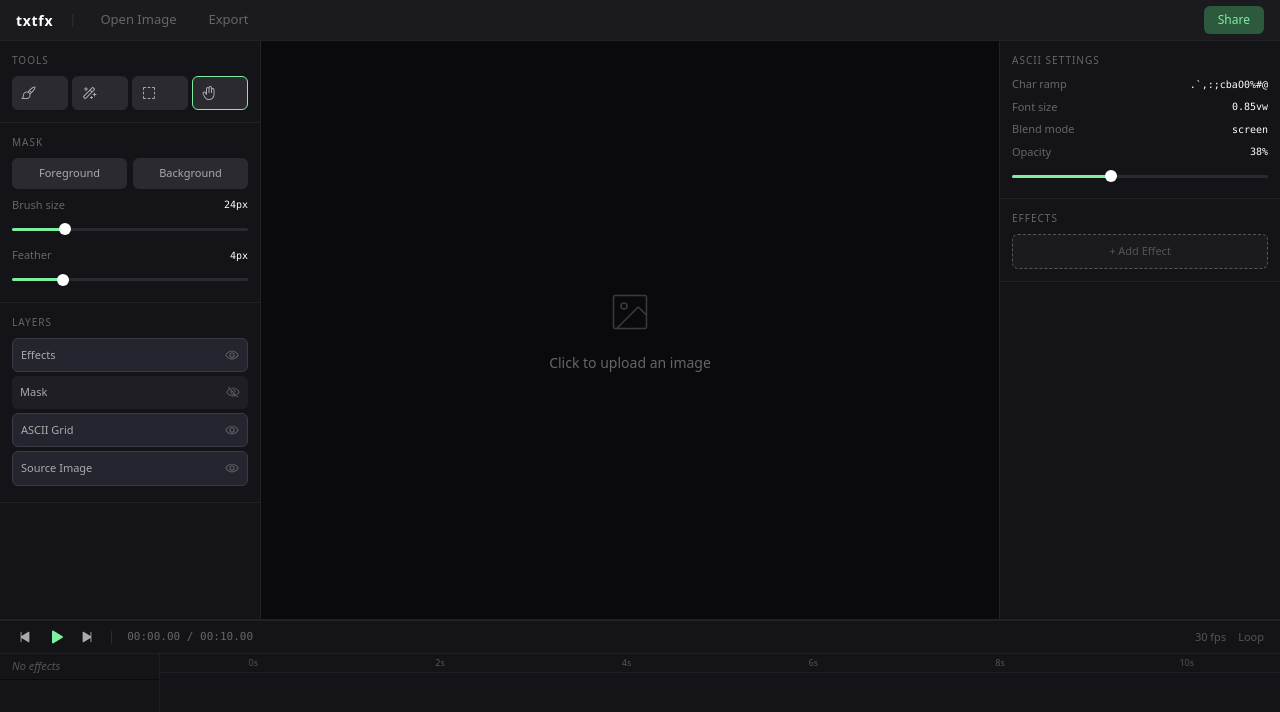
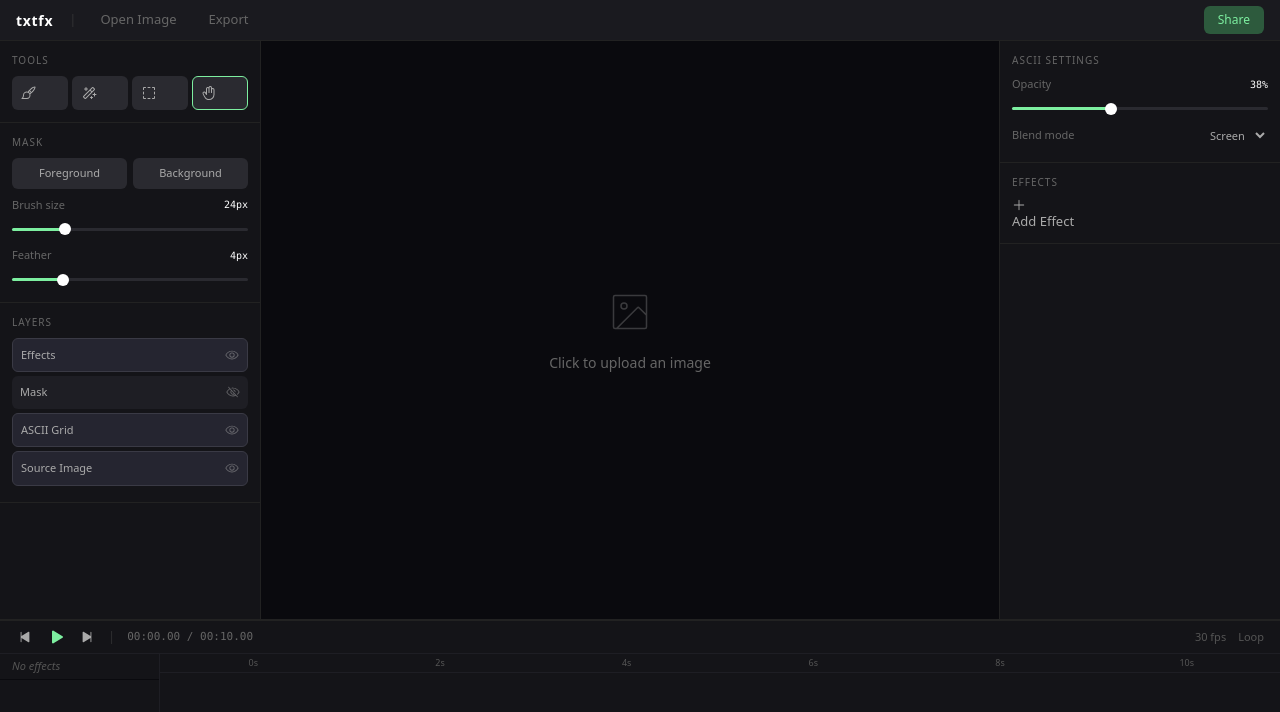
Before and after one commit to Wavefire5201/txtfx, a Next.js app: page /editor in a window 1280 px wide. Shown: the top 712 px of the page. Built offline with nearby package versions, Linux system fonts and the light colour scheme.

Commit message:
feat: add per-effect parameter controls in PropertiesPanel
Renders slider/select/toggle/text controls from each effect's
getControls() descriptors. Effect cards are now expandable with
caret toggle, Phosphor icons per effect type, and inline remove.

```diff
--- a/src/components/editor/PropertiesPanel.tsx
+++ b/src/components/editor/PropertiesPanel.tsx
@@ -1,14 +1,154 @@
 "use client";
 
+import { useState } from "react";
 import * as Switch from "@radix-ui/react-switch";
 import * as Slider from "@radix-ui/react-slider";
 import { useEditorStore } from "@/lib/store";
-import { EFFECT_LABELS, type EffectType } from "@/engine/effects";
+import { createEffect, EFFECT_LABELS, type EffectType } from "@/engine/effects";
+import type { ControlDescriptor } from "@/engine/effects/types";
+import {
+  CaretDown,
+  CaretRight,
+  Trash,
+  Plus,
+  Sparkle,
+  Drop,
+  Flame,
+  Snowflake,
+  Lightning,
+  ShootingStar,
+  CloudRain,
+  Waves,
+  Keyboard,
+  Terminal,
+  Fire,
+  Gear,
+} from "@phosphor-icons/react";
 
 const ALL_EFFECT_TYPES: EffectType[] = [
   "twinkle", "meteor", "rain", "snow", "fire", "matrix",
   "waves", "glitch", "typewriter", "decode", "firework", "custom-emitter",
 ];
+
+const EFFECT_ICONS: Record<EffectType, React.ReactNode> = {
+  twinkle: <Sparkle size={14} />,
+  meteor: <ShootingStar size={14} />,
+  rain: <CloudRain size={14} />,
+  snow: <Snowflake size={14} />,
+  fire: <Flame size={14} />,
+  matrix: <Terminal size={14} />,
+  waves: <Waves size={14} />,
+  glitch: <Lightning size={14} />,
+  typewriter: <Keyboard size={14} />,
+  decode: <Terminal size={14} />,
+  firework: <Fire size={14} />,
+  "custom-emitter": <Gear size={14} />,
+};
+
+// Cache controls per effect type so we don't re-create instances every render
+const controlsCache = new Map<EffectType, ControlDescriptor[]>();
+function getControlsForType(type: EffectType): ControlDescriptor[] {
+  if (!controlsCache.has(type)) {
+    const instance = createEffect(type);
+    controlsCache.set(type, instance.getControls());
+  }
+  return controlsCache.get(type)!;
+}
+
+function EffectControl({
+  descriptor,
+  value,
+  onChange,
+}: {
+  descriptor: ControlDescriptor;
+  value: unknown;
+  onChange: (key: string, val: unknown) => void;
+}) {
+  const current = value ?? descriptor.defaultValue;
+
+  if (descriptor.type === "slider") {
+    const numVal = typeof current === "number" ? current : Number(descriptor.defaultValue);
+    return (
+      <div className="effect-control">
+        <div className="prop-row">
+          <span className="prop-label">{descriptor.label}</span>
+          <span className="prop-value">
+            {Number.isInteger(descriptor.step ?? 1) ? numVal : numVal.toFixed(2)}
+          </span>
+        </div>
+        <Slider.Root
+          className="slider-root"
+          value={[numVal]}
+          min={descriptor.min ?? 0}
+          max={descriptor.max ?? 100}
+          step={descriptor.step ?? 1}
+          onValueChange={([v]) => onChange(descriptor.key, v)}
+        >
+          <Slider.Track className="slider-track">
+            <Slider.Range className="slider-range" />
+          </Slider.Track>
+          <Slider.Thumb className="slider-thumb" />
+        </Slider.Root>
+      </div>
+    );
+  }
+
+  if (descriptor.type === "select" && descriptor.options) {
+    return (
+      <div className="effect-control">
+        <div className="prop-row">
+          <span className="prop-label">{descriptor.label}</span>
+          <select
+            className="effect-select"
+            value={String(current)}
+            onChange={(e) => onChange(descriptor.key, e.target.value)}
+          >
+            {descriptor.options.map((opt) => (
+              <option key={opt.value} value={opt.value}>
+                {opt.label}
+              </option>
+            ))}
+          </select>
+        </div>
+      </div>
+    );
+  }
+
+  if (descriptor.type === "toggle") {
+    return (
+      <div className="effect-control">
+        <div className="prop-row">
+          <span className="prop-label">{descriptor.label}</span>
+          <Switch.Root
+            className="switch-root"
+            checked={Boolean(current)}
+            onCheckedChange={(checked) => onChange(descriptor.key, checked)}
+          >
+            <Switch.Thumb className="switch-thumb" />
+          </Switch.Root>
+        </div>
+      </div>
+    );
+  }
+
+  if (descriptor.type === "text") {
+    return (
+      <div className="effect-control">
+        <div className="prop-row">
+          <span className="prop-label">{descriptor.label}</span>
+          <input
+            className="effect-text-input"
+            type="text"
+            value={String(current)}
+            onChange={(e) => onChange(descriptor.key, e.target.value)}
+          />
+        </div>
+      </div>
+    );
+  }
+
+  return null;
+}
 
 export function PropertiesPanel() {
   const scene = useEditorStore((s) => s.scene);
@@ -17,23 +157,16 @@ export function PropertiesPanel() {
   const toggleEffect = useEditorStore((s) => s.toggleEffect);
   const removeEffect = useEditorStore((s) => s.removeEffect);
   const updateEffect = useEditorStore((s) => s.updateEffect);
+  const updateEffectParams = useEditorStore((s) => s.updateEffectParams);
+  const expandedEffects = useEditorStore((s) => s.expandedEffects);
+  const toggleExpandEffect = useEditorStore((s) => s.toggleExpandEffect);
+
+  const [addMenuOpen, setAddMenuOpen] = useState(false);
 
   return (
-    <div className="panel">
+    <div className="panel properties-panel">
       <div className="panel-section">
         <div className="panel-label">ASCII Settings</div>
-        <div className="prop-row">
-          <span className="prop-label">Char ramp</span>
-          <span className="prop-value">{scene.ascii.ramp}</span>
-        </div>
-        <div className="prop-row">
-          <span className="prop-label">Font size</span>
-          <span className="prop-value">{scene.ascii.fontSize}</span>
-        </div>
-        <div className="prop-row">
-          <span className="prop-label">Blend mode</span>
-          <span className="prop-value">{scene.ascii.blendMode}</span>
-        </div>
         <div className="prop-row">
           <span className="prop-label">Opacity</span>
           <span className="prop-value">{Math.round(scene.ascii.opacity * 100)}%</span>
@@ -51,18 +184,49 @@ export function PropertiesPanel() {
           </Slider.Track>
           <Slider.Thumb className="slider-thumb" />
         </Slider.Root>
+
+        <div className="prop-row" style={{ marginTop: 8 }}>
+          <span className="prop-label">Blend mode</span>
+          <select
+            className="effect-select"
+            value={scene.ascii.blendMode}
+            onChange={(e) => updateAscii({ blendMode: e.target.value })}
+          >
+            <option value="screen">Screen</option>
+            <option value="overlay">Overlay</option>
+            <option value="multiply">Multiply</option>
+            <option value="normal">Normal</option>
+          </select>
+        </div>
       </div>
 
-      <div className="panel-section" style={{ flex: 1 }}>
+      <div className="panel-section panel-section--effects">
         <div className="panel-label">Effects</div>
+        <div className="effects-list">
           {scene.effects.map((fx) => {
             const meta = EFFECT_LABELS[fx.type];
+            const isExpanded = expandedEffects.has(fx.id);
+            const controls = getControlsForType(fx.type);
+
             return (
-            <div key={fx.id} className="effect-card">
-              <div className="effect-card-header">
-                <span style={{ color: fx.enabled ? "var(--text-bright)" : "var(--text-dim)" }}>
+              <div key={fx.id} className={`effect-card ${isExpanded ? "effect-card--expanded" : ""}`}>
+                <div
+                  className="effect-card-header"
+                  onClick={() => toggleExpandEffect(fx.id)}
+                >
+                  <div className="effect-card-title">
+                    <span className="effect-card-caret">
+                      {isExpanded ? <CaretDown size={10} /> : <CaretRight size={10} />}
+                    </span>
+                    <span className="effect-card-icon">{EFFECT_ICONS[fx.type]}</span>
+                    <span
+                      className="effect-card-name"
+                      style={{ color: fx.enabled ? "var(--text-bright)" : "var(--text-dim)" }}
+                    >
                       {meta.label}
                     </span>
+                  </div>
+                  <div className="effect-card-actions" onClick={(e) => e.stopPropagation()}>
                     <Switch.Root
                       className="switch-root"
                       checked={fx.enabled}
@@ -71,67 +235,77 @@ export function PropertiesPanel() {
                       <Switch.Thumb className="switch-thumb" />
                     </Switch.Root>
                   </div>
-              <div className="effect-card-meta">
+                </div>
+
+                {isExpanded && (
+                  <div className="effect-card-body">
+                    <div className="effect-card-region">
+                      <span className="prop-label">Region</span>
                       <select
+                        className="effect-select"
                         value={fx.maskRegion}
-                  onChange={(e) => updateEffect(fx.id, { maskRegion: e.target.value as "foreground" | "background" | "both" })}
-                  style={{
-                    background: "var(--bg-card)",
-                    color: "var(--text)",
-                    border: "none",
-                    borderRadius: "4px",
-                    padding: "2px 4px",
-                    fontSize: "10px",
-                    marginRight: 8,
-                  }}
+                        onChange={(e) =>
+                          updateEffect(fx.id, {
+                            maskRegion: e.target.value as "foreground" | "background" | "both",
+                          })
+                        }
                       >
                         <option value="background">Background</option>
                         <option value="foreground">Foreground</option>
                         <option value="both">Both</option>
                       </select>
+                    </div>
+
+                    {controls.map((ctrl) => (
+                      <EffectControl
+                        key={ctrl.key}
+                        descriptor={ctrl}
+                        value={fx.params[ctrl.key]}
+                        onChange={(key, val) => updateEffectParams(fx.id, { [key]: val })}
+                      />
+                    ))}
+
                     <button
+                      className="effect-remove-btn"
                       onClick={() => removeEffect(fx.id)}
-                  style={{
-                    background: "none",
-                    border: "none",
-                    color: "var(--text-muted)",
-                    cursor: "pointer",
-                    fontSize: "10px",
-                  }}
                     >
-                  Remove
+                      <Trash size={12} />
+                      <span>Remove effect</span>
                     </button>
                   </div>
+                )}
               </div>
             );
           })}
+        </div>
 
-        <select
-          value=""
-          onChange={(e) => {
-            if (e.target.value) addEffect(e.target.value as EffectType);
-            e.target.value = "";
-          }}
-          style={{
-            width: "100%",
-            background: "var(--bg-toolbar)",
-            color: "var(--text-muted)",
-            border: "1px dashed var(--text-muted)",
-            borderRadius: "var(--radius)",
-            padding: "8px",
-            fontSize: "11px",
-            cursor: "pointer",
-            appearance: "none",
-            textAlign: "center",
+        <div className="add-effect-wrap">
+          <button
+            className="add-effect-btn"
+            onClick={() => setAddMenuOpen(!addMenuOpen)}
+          >
+            <Plus size={14} />
+            <span>Add Effect</span>
+          </button>
+
+          {addMenuOpen && (
+            <div className="add-effect-menu">
+              {ALL_EFFECT_TYPES.map((type) => (
+                <button
+                  key={type}
+                  className="add-effect-option"
+                  onClick={() => {
+                    addEffect(type);
+                    setAddMenuOpen(false);
                   }}
                 >
-          <option value="">+ Add Effect</option>
-          {ALL_EFFECT_TYPES.map((type) => (
-            <option key={type} value={type}>
-              {EFFECT_LABELS[type].label}
-            </option>
+                  <span className="add-effect-option-icon">{EFFECT_ICONS[type]}</span>
+                  <span>{EFFECT_LABELS[type].label}</span>
+                </button>
               ))}
-        </select>
+            </div>
+          )}
+        </div>
       </div>
     </div>
   );
```
Lines whose indentation alone changed are shown as unchanged.
